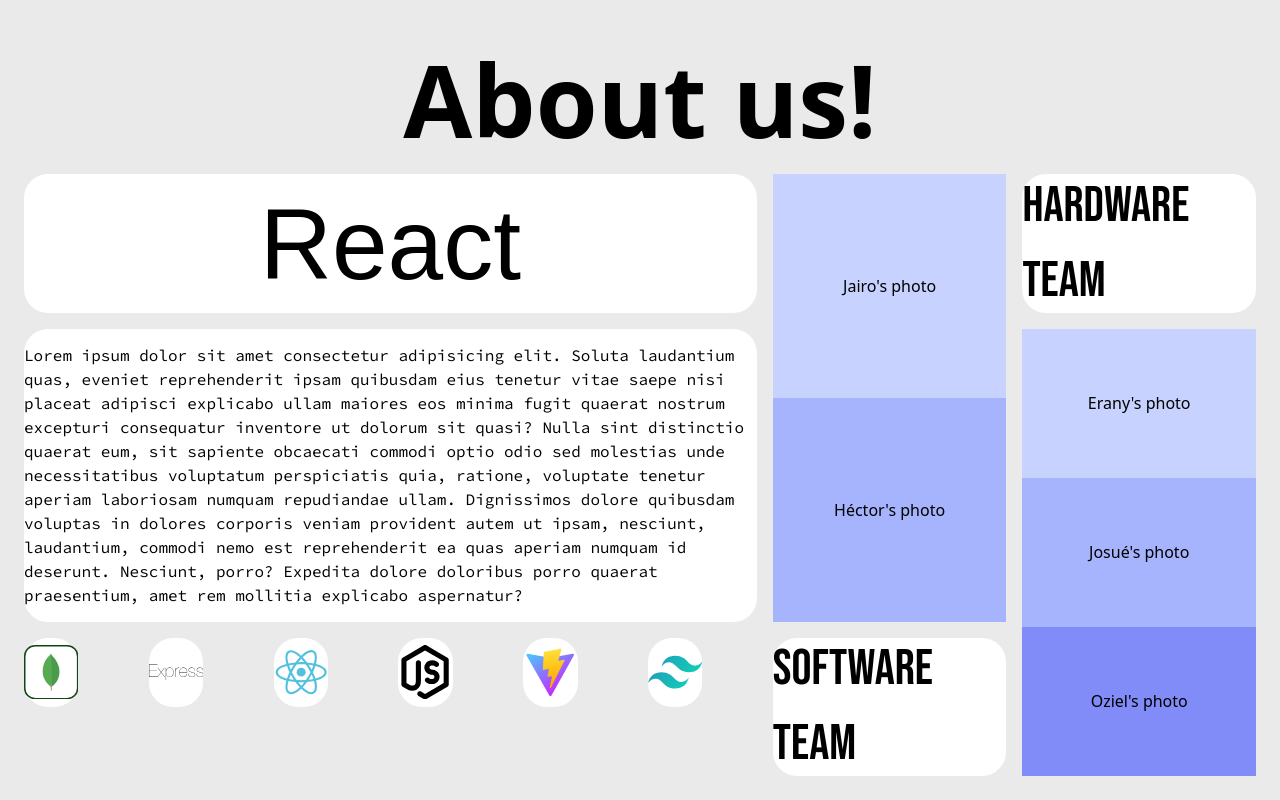
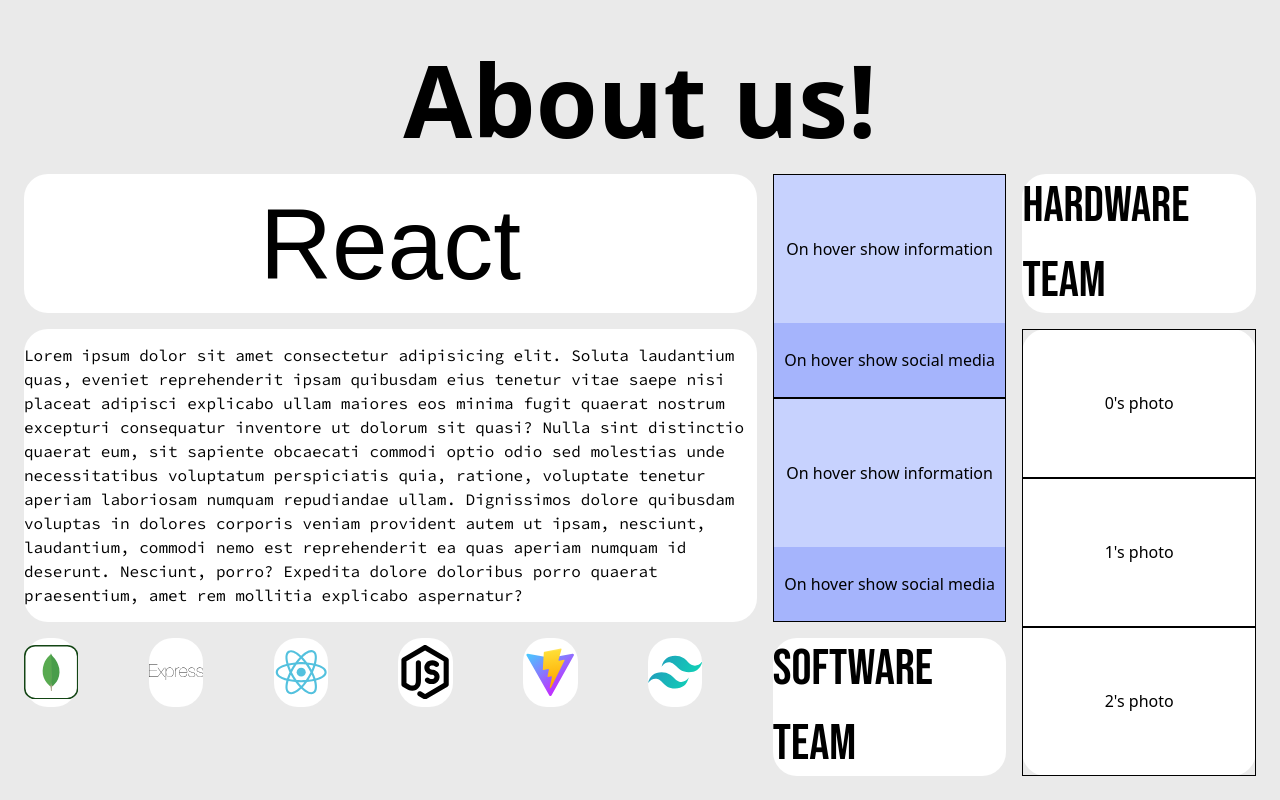
Before and after one commit to jairoalvarez14/IoT-Main-Page, a React (Vite) app: page / in a window 1280 px wide. Shown: the part 2400-3200 px from the top of the page. Built offline with nearby package versions, Linux system fonts and the light colour scheme; a web font is replaced by a local one.

Commit message:
modified index.css and aboutus.jsx added people information boxes

```diff
--- a/src/components/AboutUs.jsx
+++ b/src/components/AboutUs.jsx
@@ -15,6 +15,14 @@ const svgs = [
   { name: "NodeJS", svg: NodeSVG },
   { name: "Vite", svg: ViteSVG },
   { name: "TailwindCSS", svg: TailwindSVG },
+];
+
+const softwareTeam = ["Jairo", "Héctor"];
+const hardwareTeam = ["Erany", "Josue", "Oziel"];
+
+const photos = [
+  "https://images.pexels.com/photos/2387418/pexels-photo-2387418.jpeg?auto=compress&cs=tinysrgb&w=1260&h=750&dpr=2",
+  "https://images.pexels.com/photos/2387418/pexels-photo-2387418.jpeg?auto=compress&cs=tinysrgb&w=1260&h=750&dpr=2",
 ];
 
 const AboutUs = () => {
@@ -62,12 +70,21 @@ const AboutUs = () => {
           <div className="col-span-1 row-span-3 bg-white rounded-3xl flex justify-center items-center">
             {/* Software team container */}
             <div className="grid grid-cols-1 grid-rows-2 h-full w-full">
-              <div className="grid-cols-1 grid-rows-1 bg-indigo-200 flex justify-center items-center">
-                Jairo's photo
-              </div>
-              <div className="grid-cols-1 grid-rows-1 bg-indigo-300 flex justify-center items-center">
-                Héctor's photo
-              </div>
+              {softwareTeam.map((_, index) => (
+                <div
+                  key={index}
+                  className="grid-cols-1 grid-rows-1 border-black border-[1px] flex justify-center items-center"
+                >
+                  <div className="h-full w-full grid grid-cols-1 grid-rows-3">
+                    <div className="w-full col-span-1 row-span-2 bg-indigo-200 flex justify-center items-center">
+                      On hover show information
+                    </div>
+                    <div className="w-full h-full col-span-1 row-span-1 bg-indigo-300 flex justify-center items-center">
+                      On hover show social media
+                    </div>
+                  </div>
+                </div>
+              ))}
             </div>
           </div>
           <div className="col-span- row-span- bg-white rounded-3xl flex justify-center items-center font-Bebas_Neue text-[50px]">
@@ -76,15 +93,14 @@ const AboutUs = () => {
           <div className="col-span-1 row-span-3 bg-white rounded-3xl flex justify-center items-center">
             {/* Hardware team info */}
             <div className="grid grid-cols-1 grid-rows-3 h-full w-full">
-              <div className="col-span-1 row-span-1 bg-indigo-200 flex justify-center items-center">
-                Erany's photo
-              </div>
-              <div className="col-span-1 row-span-1 bg-indigo-300 flex justify-center items-center">
-                Josué's photo
-              </div>
-              <div className="col-span-1 row-span-1 bg-indigo-400 flex justify-center items-center">
-                Oziel's photo
-              </div>
+              {hardwareTeam.map((_, index) => (
+                <div
+                  key={index}
+                  className="col-span-1 row-span-1 border-black border-[1px] flex justify-center items-center"
+                >
+                  {index}'s photo
+                </div>
+              ))}
             </div>
           </div>
           <div className="col-span-1 row-span-1 bg-white rounded-3xl flex justify-center items-center font-Bebas_Neue text-[50px]">
--- a/src/index.css
+++ b/src/index.css
@@ -9,3 +9,12 @@
 body {
   background: #eaeaea;
 }
+
+.desvanecer:hover {
+  opacity: 0.07;
+  -webkit-transition: opacity 500ms;
+  -moz-transition: opacity 500ms;
+  -o-transition: opacity 500ms;
+  -ms-transition: opacity 500ms;
+  transition: opacity 500ms;
+}
```
